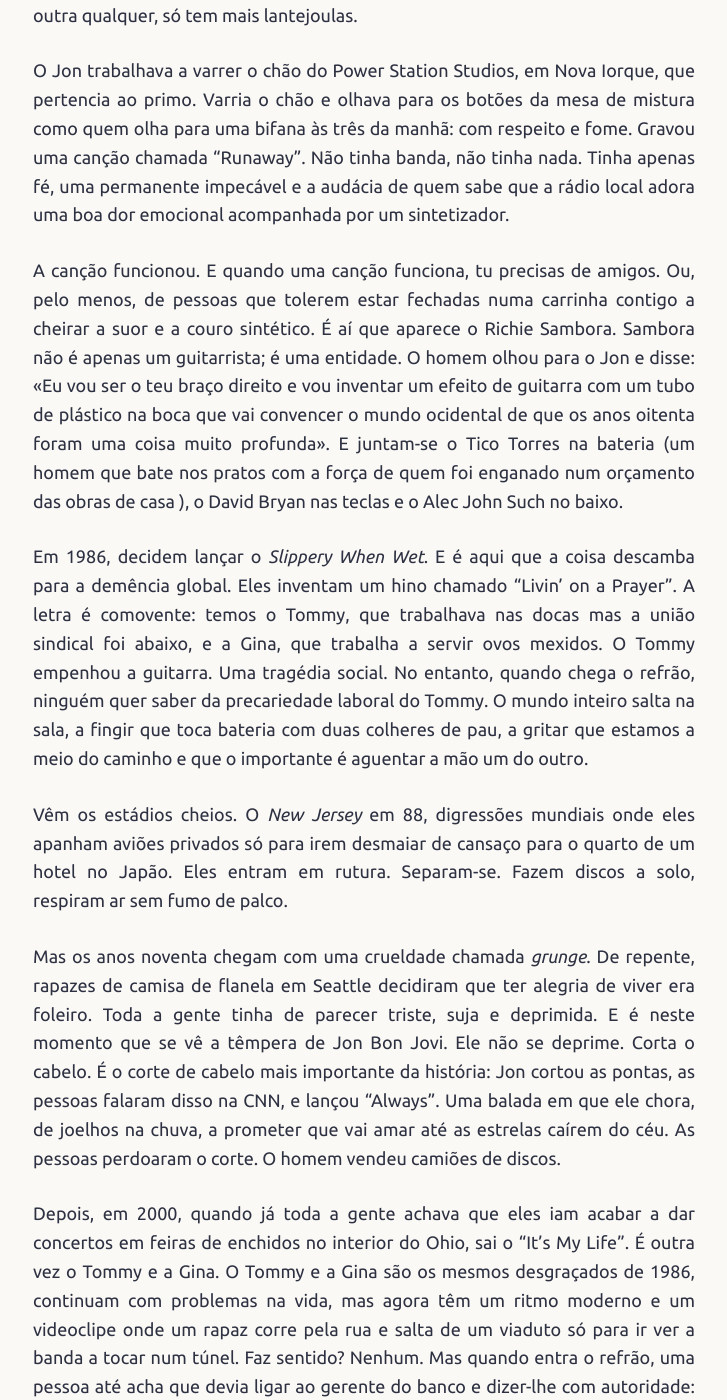
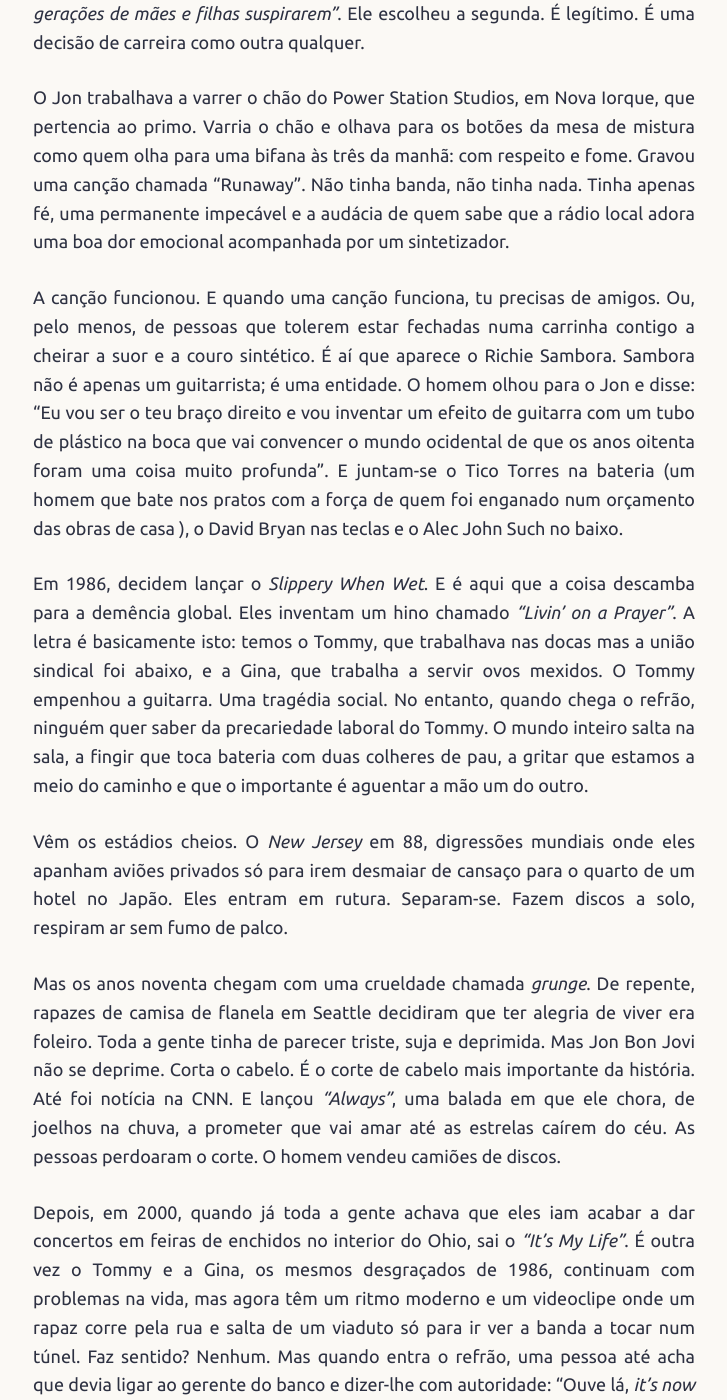
Before and after one commit to joaquim-capitao/musica, a Jekyll site: the page built from artistas/bon-jovi.md, in a window 1280 px wide and 1400 px high, scrolled down 245 px. Shown: the whole window, without its empty margins (276-1003 px from the left). Built offline with Jekyll 4.4.1, drawn with Linux system fonts in a browser that asks for light colours; our own code applies the rules of GitHub Pages for plain Markdown files; some of the changed text lies outside the part shown.

Commit message:
Refactor Bon Jovi biography for improved clarity
Revised text for clarity and flow, enhancing readability while maintaining original content.

```diff
--- a/artistas/bon-jovi.md
+++ b/artistas/bon-jovi.md
@@ -1,20 +1,22 @@
 # Bon Jovi
 
-Tudo começa começa com o Jon. John Francis Bongiovi Jr. Um rapaz que olhou para o espelho, viu ali um maxilar talhado pelos anjos e pensou: «Eu posso ser contabilista, ou posso ser o homem que faz três gerações de mães e filhas suspirarem». Ele escolheu a segunda. É legítimo. É uma decisão de carreira como outra qualquer, só tem mais lantejoulas.
+Tudo começa começa com o Jon.
+
+John Francis Bongiovi Jr. olhou para o espelho, viu um maxilar talhado pelos anjos e pensou: *"Eu posso ser contabilista, ou posso ser o homem que faz três gerações de mães e filhas suspirarem"*. Ele escolheu a segunda. É legítimo. É uma decisão de carreira como outra qualquer.
 
 O Jon trabalhava a varrer o chão do Power Station Studios, em Nova Iorque, que pertencia ao primo. Varria o chão e olhava para os botões da mesa de mistura como quem olha para uma bifana às três da manhã: com respeito e fome. Gravou uma canção chamada "Runaway". Não tinha banda, não tinha nada. Tinha apenas fé, uma permanente impecável e a audácia de quem sabe que a rádio local adora uma boa dor emocional acompanhada por um sintetizador.
 
-A canção funcionou. E quando uma canção funciona, tu precisas de amigos. Ou, pelo menos, de pessoas que tolerem estar fechadas numa carrinha contigo a cheirar a suor e a couro sintético. É aí que aparece o Richie Sambora. Sambora não é apenas um guitarrista; é uma entidade. O homem olhou para o Jon e disse: «Eu vou ser o teu braço direito e vou inventar um efeito de guitarra com um tubo de plástico na boca que vai convencer o mundo ocidental de que os anos oitenta foram uma coisa muito profunda». E juntam-se o Tico Torres na bateria (um homem que bate nos pratos com a força de quem foi enganado num orçamento das obras de casa ), o David Bryan nas teclas e o Alec John Such no baixo.
+A canção funcionou. E quando uma canção funciona, tu precisas de amigos. Ou, pelo menos, de pessoas que tolerem estar fechadas numa carrinha contigo a cheirar a suor e a couro sintético. É aí que aparece o Richie Sambora. Sambora não é apenas um guitarrista; é uma entidade. O homem olhou para o Jon e disse: "Eu vou ser o teu braço direito e vou inventar um efeito de guitarra com um tubo de plástico na boca que vai convencer o mundo ocidental de que os anos oitenta foram uma coisa muito profunda". E juntam-se o Tico Torres na bateria (um homem que bate nos pratos com a força de quem foi enganado num orçamento das obras de casa ), o David Bryan nas teclas e o Alec John Such no baixo.
 
-Em 1986, decidem lançar o *Slippery When Wet*. E é aqui que a coisa descamba para a demência global. Eles inventam um hino chamado "Livin' on a Prayer". A letra é comovente: temos o Tommy, que trabalhava nas docas mas a união sindical foi abaixo, e a Gina, que trabalha a servir ovos mexidos. O Tommy empenhou a guitarra. Uma tragédia social. No entanto, quando chega o refrão, ninguém quer saber da precariedade laboral do Tommy. O mundo inteiro salta na sala, a fingir que toca bateria com duas colheres de pau, a gritar que estamos a meio do caminho e que o importante é aguentar a mão um do outro.
+Em 1986, decidem lançar o *Slippery When Wet*. E é aqui que a coisa descamba para a demência global. Eles inventam um hino chamado *"Livin' on a Prayer"*. A letra é basicamente isto: temos o Tommy, que trabalhava nas docas mas a união sindical foi abaixo, e a Gina, que trabalha a servir ovos mexidos. O Tommy empenhou a guitarra. Uma tragédia social. No entanto, quando chega o refrão, ninguém quer saber da precariedade laboral do Tommy. O mundo inteiro salta na sala, a fingir que toca bateria com duas colheres de pau, a gritar que estamos a meio do caminho e que o importante é aguentar a mão um do outro.
 
 Vêm os estádios cheios. O *New Jersey* em 88, digressões mundiais onde eles apanham aviões privados só para irem desmaiar de cansaço para o quarto de um hotel no Japão. Eles entram em rutura. Separam-se. Fazem discos a solo, respiram ar sem fumo de palco.
 
-Mas os anos noventa chegam com uma crueldade chamada *grunge*. De repente, rapazes de camisa de flanela em Seattle decidiram que ter alegria de viver era foleiro. Toda a gente tinha de parecer triste, suja e deprimida. E é neste momento que se vê a têmpera de Jon Bon Jovi. Ele não se deprime. Corta o cabelo. É o corte de cabelo mais importante da história: Jon cortou as pontas, as pessoas falaram disso na CNN, e lançou "Always". Uma balada em que ele chora, de joelhos na chuva, a prometer que vai amar até as estrelas caírem do céu. As pessoas perdoaram o corte. O homem vendeu camiões de discos.
+Mas os anos noventa chegam com uma crueldade chamada *grunge*. De repente, rapazes de camisa de flanela em Seattle decidiram que ter alegria de viver era foleiro. Toda a gente tinha de parecer triste, suja e deprimida. Mas Jon Bon Jovi não se deprime. Corta o cabelo. É o corte de cabelo mais importante da história. Até foi notícia na CNN. E lançou *"Always"*, uma balada em que ele chora, de joelhos na chuva, a prometer que vai amar até as estrelas caírem do céu. As pessoas perdoaram o corte. O homem vendeu camiões de discos.
 
-Depois, em 2000, quando já toda a gente achava que eles iam acabar a dar concertos em feiras de enchidos no interior do Ohio, sai o "It's My Life". É outra vez o Tommy e a Gina. O Tommy e a Gina são os mesmos desgraçados de 1986, continuam com problemas na vida, mas agora têm um ritmo moderno e um videoclipe onde um rapaz corre pela rua e salta de um viaduto só para ir ver a banda a tocar num túnel. Faz sentido? Nenhum. Mas quando entra o refrão, uma pessoa até acha que devia ligar ao gerente do banco e dizer-lhe com autoridade: «Ouve lá, *it's now or never*, eu não vou pagar a prestação do carro este mês porque o Frankie disse que eu tinha de viver à minha maneira».
+Depois, em 2000, quando já toda a gente achava que eles iam acabar a dar concertos em feiras de enchidos no interior do Ohio, sai o *"It's My Life"*. É outra vez o Tommy e a Gina, os mesmos desgraçados de 1986, continuam com problemas na vida, mas agora têm um ritmo moderno e um videoclipe onde um rapaz corre pela rua e salta de um viaduto só para ir ver a banda a tocar num túnel. Faz sentido? Nenhum. Mas quando entra o refrão, uma pessoa até acha que devia ligar ao gerente do banco e dizer-lhe com autoridade: "Ouve lá, *it's now or never*, eu não vou pagar a prestação do carro este mês porque a música diz que eu tenho de viver à minha maneira".
 
-Com o tempo, o Richie Sambora fartou-se. Saiu a meio de uma digressão, que é uma coisa extraordinariamente elegante de se fazer: «Vou só ali comprar tabaco e uma garrafa de bourbon e já não volto para fazer o solo da "Wanted Dead or Alive"». A voz do Jon começou a pedir a reforma antecipada, o que é natural para quem passou quarenta anos a puxar por agudos que nem os golfinhos conseguem alcançar sem treino.
+Com o tempo, o Richie Sambora fartou-se. Saiu a meio de uma digressão, que é uma coisa extraordinariamente elegante de se fazer: *"Vou só ali comprar tabaco e já não volto para fazer o solo da Wanted Dead or Alive". A voz do Jon começou a pedir a reforma antecipada, o que é natural para quem passou quarenta anos a puxar por agudos que nem os golfinhos conseguem alcançar sem treino.
 
 Hoje, olhas para o Bon Jovi e percebes o mistério: eles não inventaram a roda, nem sequer inventaram um acorde novo. Mas construíram um império a vender a ideia de que, mesmo quando a vida te dá um chuto nas canelas, se tiveres uma guitarra com distorção e alguém para cantar o refrão aos berros contigo no carro, a coisa... epá, a coisa mais ou menos aguenta-se.
 
```
